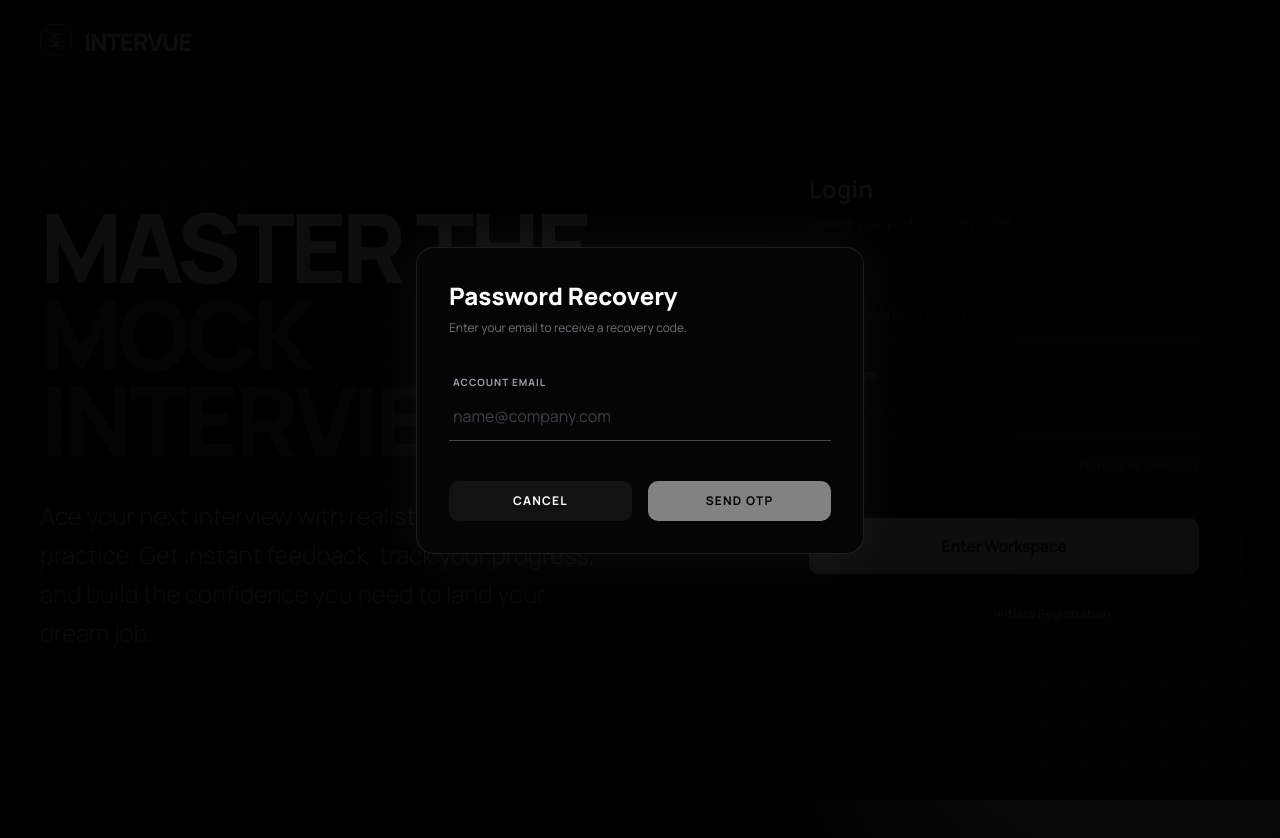
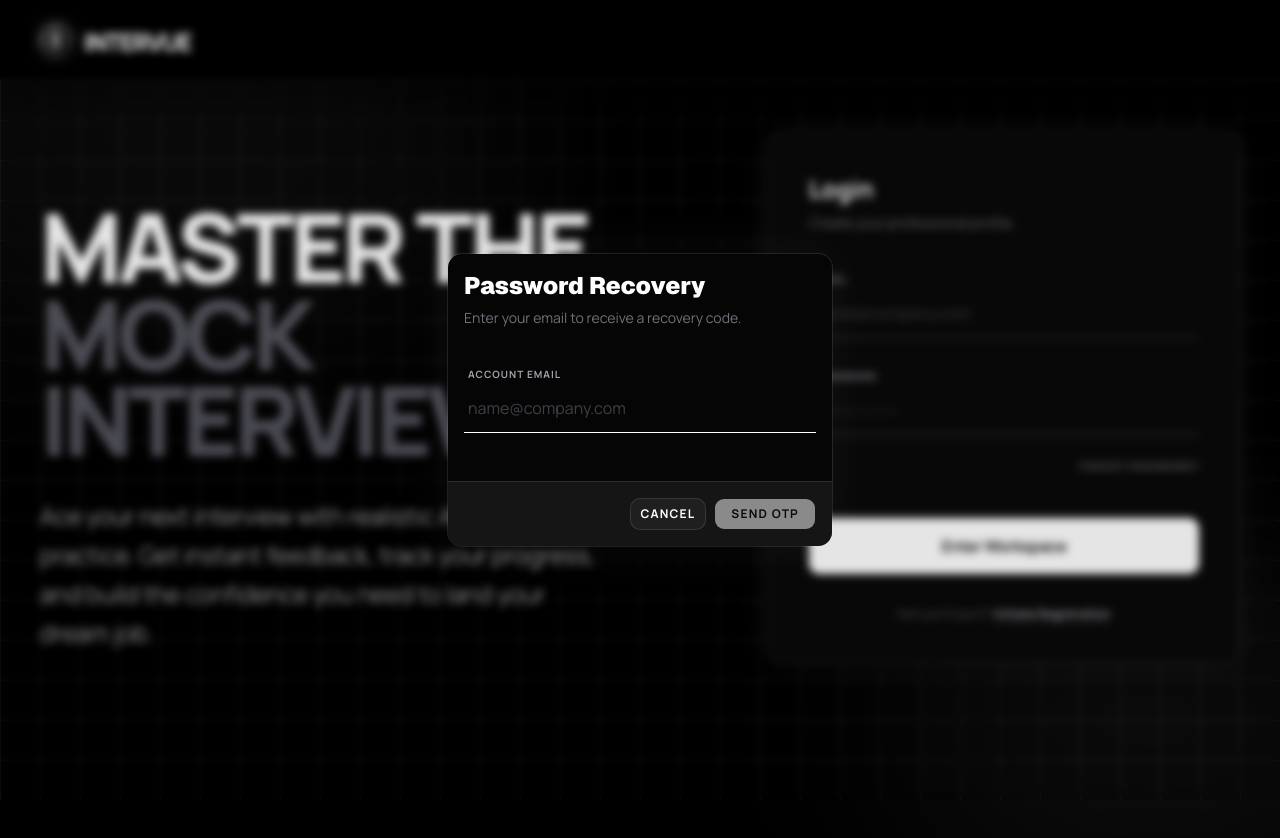
Before and after one commit to AtharvChanana/Intervue, a Next.js app in the folder frontend/: page / in a window 1280 px wide. Both pictures are taken after a click on the button "FORGOT PASSWORD?". Shown: the top 838 px of the page. Built offline with nearby package versions, Linux system fonts and the light colour scheme; no server answers.

Commit message:
style: replace all action modals with shadcn AlertDialog

```diff
--- a/frontend/app/dashboard/layout.tsx
+++ b/frontend/app/dashboard/layout.tsx
@@ -8,6 +8,17 @@ import Logo from '@/components/Logo';
 import { AnimatedStepper, Step } from '@/components/AnimatedStepper';
 import AnimatedIcon from '@/components/AnimatedIcon';
 import { Alert, AlertDescription, AlertTitle } from "@/components/ui/alert";
+import {
+  AlertDialog,
+  AlertDialogAction,
+  AlertDialogCancel,
+  AlertDialogContent,
+  AlertDialogDescription,
+  AlertDialogFooter,
+  AlertDialogHeader,
+  AlertDialogTitle,
+} from "@/components/ui/alert-dialog";
+import { Button } from "@/components/ui/button";
 
 export default function DashboardLayout({
   children,
@@ -1207,22 +1218,24 @@ export default function DashboardLayout({
         </header>
 
         {/* Logout Confirm Modal */}
-        {showLogoutConfirm && (
-          <div className="fixed inset-0 z-[200] bg-black/95 flex items-center justify-center p-4" onClick={() => setShowLogoutConfirm(false)}>
-            <div className="bg-black border border-white/10 rounded-2xl p-10 max-w-sm w-[95%] md:w-full shadow-2xl animate-in zoom-in-95 duration-200" onClick={(e) => e.stopPropagation()}>
-              <h2 className="text-2xl font-black text-white mb-2 text-center">Confirm Logout</h2>
-              <p className="text-zinc-400 text-sm mb-8 text-center">Are you sure you want to end your session and log out securely?</p>
-              <div className="flex flex-col gap-3">
-                <button onClick={() => { localStorage.removeItem('token'); router.push('/'); }} className="w-full bg-red-500/20 text-red-500 border border-red-500/20 py-4 rounded-lg font-bold tracking-widest uppercase text-xs hover:bg-red-500 hover:text-white transition-all">
+        <AlertDialog open={showLogoutConfirm} onOpenChange={setShowLogoutConfirm}>
+          <AlertDialogContent className="bg-[#050505] border-white/10 shadow-[0_0_50px_rgba(255,255,255,0.05)] sm:max-w-md gap-6">
+            <AlertDialogHeader>
+              <AlertDialogTitle className="text-2xl font-black text-white text-center">Confirm Logout</AlertDialogTitle>
+              <AlertDialogDescription className="text-zinc-500 text-sm text-center">
+                Are you sure you want to end your session and log out securely?
+              </AlertDialogDescription>
+            </AlertDialogHeader>
+            <AlertDialogFooter className="mt-4 flex-col sm:flex-col gap-3">
+              <Button onClick={() => { localStorage.removeItem('token'); router.push('/'); }} className="w-full bg-red-500/20 text-red-500 border border-red-500/20 py-4 rounded-lg font-bold tracking-widest uppercase text-xs hover:bg-red-500 hover:text-white transition-all">
                 Logout
-                </button>
-                <button onClick={() => setShowLogoutConfirm(false)} className="w-full bg-white/5 text-white py-4 rounded-lg font-bold tracking-widest uppercase text-xs hover:bg-white/10 transition-colors border border-white/5">
+              </Button>
+              <AlertDialogCancel onClick={() => setShowLogoutConfirm(false)} className="w-full mt-0 sm:mt-0 bg-white/5 text-white py-4 rounded-lg font-bold tracking-widest uppercase text-xs hover:bg-white/10 transition-colors border-white/5">
                 Stay Signed In
-                </button>
-              </div>
-            </div>
-          </div>
-        )}
+              </AlertDialogCancel>
+            </AlertDialogFooter>
+          </AlertDialogContent>
+        </AlertDialog>
 
         {/* Mobile Notifications Modal */}
         {showNotifications && (
@@ -1348,19 +1361,20 @@ export default function DashboardLayout({
         )}
 
         {/* Validate OTP Modal */}
-        {showVerifyOtpModal && (
-          <div className="fixed inset-0 z-[180] bg-black/95 flex items-center justify-center p-4">
-            <div className="bg-black border border-white/10 rounded-2xl p-10 max-w-sm w-[95%] md:w-full shadow-[0_0_50px_rgba(59,130,246,0.1)] animate-in zoom-in-95 duration-300">
-              <div className="flex flex-col items-center text-center">
-                 <AnimatedIcon name="mark_email_read" className="text-4xl text-blue-500 mb-4 animate-pulse" />
-                 <h2 className="text-2xl font-black text-white mb-2">Verify Email</h2>
-                 <p className="text-zinc-500 text-xs mb-8">Enter the 6-digit OTP code sent to your mock email console.</p>
-
-                 <input type="text" maxLength={6} className="w-full text-center tracking-[0.5em] text-3xl font-black bg-[#1A1A1A] border border-white/5 rounded-xl p-4 text-white focus:outline-none focus:border-blue-500/50 transition-colors mb-8"
+        <AlertDialog open={showVerifyOtpModal} onOpenChange={setShowVerifyOtpModal}>
+          <AlertDialogContent className="bg-[#050505] border-white/10 shadow-[0_0_50px_rgba(59,130,246,0.1)] sm:max-w-sm gap-6">
+            <AlertDialogHeader className="items-center">
+              <AnimatedIcon name="mark_email_read" className="text-4xl text-blue-500 mb-2 animate-pulse" />
+              <AlertDialogTitle className="text-2xl font-black text-white">Verify Email</AlertDialogTitle>
+              <AlertDialogDescription className="text-zinc-500 text-xs text-center">
+                Enter the 6-digit OTP code sent to your mock email console.
+              </AlertDialogDescription>
+            </AlertDialogHeader>
+            <div className="py-2">
+              <input type="text" maxLength={6} className="w-full text-center tracking-[0.5em] text-3xl font-black bg-[#1A1A1A] border border-white/5 rounded-xl p-4 text-white focus:outline-none focus:border-blue-500/50 transition-colors mb-6"
                      placeholder="000000"
                      value={verifyOtpCode} onChange={e => setVerifyOtpCode(e.target.value.replace(/\D/g, ''))} />
-
-                 <div className="text-zinc-400 text-xs text-center mt-[-1rem] mb-6">
+              <div className="text-zinc-400 text-xs text-center">
                 {resendCountdown > 0 ? (
                   <span>Resend code in <strong className="text-white">{resendCountdown}s</strong></span>
                 ) : (
@@ -1369,32 +1383,33 @@ export default function DashboardLayout({
                   </button>
                 )}
               </div>
-
-                 <div className="flex gap-4 w-full">
-                   <button onClick={() => { setShowVerifyOtpModal(false); setShowProfileModal(true); setVerifyOtpCode(""); }} className="flex-1 bg-white/5 text-white py-4 rounded-lg font-bold tracking-widest uppercase text-xs hover:bg-white/10 transition-colors border border-white/5">Cancel</button>
-                   <button onClick={handleVerifyOTP} disabled={verifyOtpCode.length !== 6 || isProcessingOTP} className="flex-1 bg-blue-600 text-white py-4 rounded-lg font-bold tracking-widest uppercase text-xs hover:bg-blue-500 transition-colors shadow-[0_0_20px_rgba(59,130,246,0.3)] disabled:opacity-50">
+            </div>
+            <AlertDialogFooter className="flex-col sm:flex-col gap-3">
+              <Button onClick={(e) => { e.preventDefault(); handleVerifyOTP(); }} disabled={verifyOtpCode.length !== 6 || isProcessingOTP} className="w-full bg-blue-600 text-white py-4 rounded-lg font-bold tracking-widest uppercase text-xs hover:bg-blue-500 transition-colors shadow-[0_0_20px_rgba(59,130,246,0.3)] disabled:opacity-50">
                 Verify
-                  </button>
-                 </div>
-              </div>
-            </div>
-          </div>
-        )}
+              </Button>
+              <AlertDialogCancel onClick={() => { setShowVerifyOtpModal(false); setShowProfileModal(true); setVerifyOtpCode(""); }} className="w-full mt-0 sm:mt-0 bg-white/5 text-white py-4 rounded-lg font-bold tracking-widest uppercase text-xs hover:bg-white/10 transition-colors border-white/5">
+                Cancel
+              </AlertDialogCancel>
+            </AlertDialogFooter>
+          </AlertDialogContent>
+        </AlertDialog>
 
         {/* Update Email OTP Modal */}
-        {showUpdateEmailOtpModal && (
-          <div className="fixed inset-0 z-[190] bg-black/95 flex items-center justify-center p-4">
-            <div className="bg-black border border-white/10 rounded-2xl p-10 max-w-sm w-[95%] md:w-full shadow-[0_0_50px_rgba(59,130,246,0.1)] animate-in zoom-in-95 duration-300">
-              <div className="flex flex-col items-center text-center">
-                 <AnimatedIcon name="lock_person" className="text-4xl text-blue-500 mb-4 animate-pulse" />
-                 <h2 className="text-2xl font-black text-white mb-2">Confirm Identity</h2>
-                 <p className="text-zinc-500 text-xs mb-8">Enter the 6-digit verification code sent to your <strong className="text-white">{newEmailInput}</strong> email mock console to finalize the update.</p>
-
-                 <input type="text" maxLength={6} className="w-full text-center tracking-[0.5em] text-3xl font-black bg-[#1A1A1A] border border-white/5 rounded-xl p-4 text-white focus:outline-none focus:border-blue-500/50 transition-colors mb-8"
+        <AlertDialog open={showUpdateEmailOtpModal} onOpenChange={setShowUpdateEmailOtpModal}>
+          <AlertDialogContent className="bg-[#050505] border-white/10 shadow-[0_0_50px_rgba(59,130,246,0.1)] sm:max-w-sm gap-6">
+            <AlertDialogHeader className="items-center">
+              <AnimatedIcon name="lock_person" className="text-4xl text-blue-500 mb-2 animate-pulse" />
+              <AlertDialogTitle className="text-2xl font-black text-white">Confirm Identity</AlertDialogTitle>
+              <AlertDialogDescription className="text-zinc-500 text-xs text-center">
+                Enter the 6-digit verification code sent to your <strong className="text-white">{newEmailInput}</strong> email mock console to finalize the update.
+              </AlertDialogDescription>
+            </AlertDialogHeader>
+            <div className="py-2">
+              <input type="text" maxLength={6} className="w-full text-center tracking-[0.5em] text-3xl font-black bg-[#1A1A1A] border border-white/5 rounded-xl p-4 text-white focus:outline-none focus:border-blue-500/50 transition-colors mb-6"
                      placeholder="000000"
                      value={updateEmailOtpCode} onChange={e => setUpdateEmailOtpCode(e.target.value.replace(/\D/g, ''))} />
-
-                 <div className="text-zinc-400 text-xs text-center mt-[-1rem] mb-6">
+              <div className="text-zinc-400 text-xs text-center">
                 {resendCountdown > 0 ? (
                   <span>Resend code in <strong className="text-white">{resendCountdown}s</strong></span>
                 ) : (
@@ -1403,17 +1418,17 @@ export default function DashboardLayout({
                   </button>
                 )}
               </div>
-
-                 <div className="flex gap-4 w-full">
-                   <button onClick={() => { setShowUpdateEmailOtpModal(false); setShowSettingsModal(true); setUpdateEmailOtpCode(""); }} className="flex-1 bg-white/5 text-white py-4 rounded-lg font-bold tracking-widest uppercase text-xs hover:bg-white/10 transition-colors border border-white/5">Cancel</button>
-                   <button onClick={handleVerifyEmailUpdate} disabled={updateEmailOtpCode.length !== 6 || isProcessingOTP} className="flex-1 bg-blue-600 text-white py-4 rounded-lg font-bold tracking-widest uppercase text-xs hover:bg-blue-500 transition-colors shadow-[0_0_20px_rgba(59,130,246,0.3)] disabled:opacity-50">
+            </div>
+            <AlertDialogFooter className="flex-col sm:flex-col gap-3">
+              <Button onClick={(e) => { e.preventDefault(); handleVerifyEmailUpdate(); }} disabled={updateEmailOtpCode.length !== 6 || isProcessingOTP} className="w-full bg-blue-600 text-white py-4 rounded-lg font-bold tracking-widest uppercase text-xs hover:bg-blue-500 transition-colors shadow-[0_0_20px_rgba(59,130,246,0.3)] disabled:opacity-50">
                 Verify & Update
-                  </button>
-                 </div>
-              </div>
-            </div>
-          </div>
-        )}
+              </Button>
+              <AlertDialogCancel onClick={() => { setShowUpdateEmailOtpModal(false); setShowSettingsModal(true); setUpdateEmailOtpCode(""); }} className="w-full mt-0 sm:mt-0 bg-white/5 text-white py-4 rounded-lg font-bold tracking-widest uppercase text-xs hover:bg-white/10 transition-colors border-white/5">
+                Cancel
+              </AlertDialogCancel>
+            </AlertDialogFooter>
+          </AlertDialogContent>
+        </AlertDialog>
 
         {/* Main Content Canvas */}
         <main className="mt-20 md:mt-20 p-6 md:p-12 flex-1">
--- a/frontend/app/page.tsx
+++ b/frontend/app/page.tsx
@@ -4,6 +4,17 @@ import { useState, useEffect } from 'react';
 import { useRouter } from 'next/navigation';
 import { fetchApi } from '@/lib/api';
 import Logo from '@/components/Logo';
+import {
+  AlertDialog,
+  AlertDialogAction,
+  AlertDialogCancel,
+  AlertDialogContent,
+  AlertDialogDescription,
+  AlertDialogFooter,
+  AlertDialogHeader,
+  AlertDialogTitle,
+} from "@/components/ui/alert-dialog";
+import { Button } from "@/components/ui/button";
 
 export default function LandingPage() {
   const router = useRouter();
@@ -205,14 +216,16 @@ export default function LandingPage() {
         </section>
       </main>
 
-      {showForgotModal && (
-        <div className="fixed inset-0 z-50 bg-black/95 flex items-center justify-center p-4">
-          <div className="bg-[#050505] border border-white/10 rounded-2xl w-full max-w-md p-8 shadow-[0_0_50px_rgba(255,255,255,0.05)] animate-in zoom-in-95 duration-300">
-            <h2 className="text-2xl font-black text-white mb-2">Password Recovery</h2>
-            <p className="text-zinc-500 text-xs mb-8">
+      <AlertDialog open={showForgotModal} onOpenChange={setShowForgotModal}>
+        <AlertDialogContent className="bg-[#050505] border-white/10 shadow-[0_0_50px_rgba(255,255,255,0.05)] sm:max-w-md gap-6">
+          <AlertDialogHeader>
+            <AlertDialogTitle className="text-2xl font-black text-white">Password Recovery</AlertDialogTitle>
+            <AlertDialogDescription className="text-zinc-500 text-sm">
               {forgotStep === 1 ? "Enter your email to receive a recovery code." : "Enter your code and new password."}
-            </p>
+            </AlertDialogDescription>
+          </AlertDialogHeader>
 
+          <div className="py-2">
             {forgotError && (
               <div className="bg-red-500/10 border border-red-500/20 text-red-400 p-4 rounded-xl text-xs mb-6 font-medium">
                 {forgotError}
@@ -236,12 +249,6 @@ export default function LandingPage() {
                     value={forgotEmail}
                     onChange={(e) => setForgotEmail(e.target.value)}
                   />
-                </div>
-                <div className="flex gap-4 pt-4">
-                  <button onClick={() => setShowForgotModal(false)} className="flex-1 py-3 text-xs bg-white/5 text-white rounded-lg font-bold hover:bg-white/10 transition-colors uppercase tracking-widest">Cancel</button>
-                  <button onClick={handleSendForgotOtp} disabled={isProcessingForgot || !forgotEmail} className="flex-1 py-3 text-xs bg-white text-black rounded-lg font-bold hover:bg-zinc-200 transition-colors uppercase tracking-widest disabled:opacity-50">
-                    {isProcessingForgot ? 'Sending...' : 'Send OTP'}
-                  </button>
                 </div>
               </div>
             ) : (
@@ -267,17 +274,26 @@ export default function LandingPage() {
                     onChange={(e) => setForgotNewPassword(e.target.value)}
                   />
                 </div>
-                <div className="flex gap-4 pt-4">
-                  <button onClick={() => setShowForgotModal(false)} className="flex-1 py-3 text-xs bg-white/5 text-white rounded-lg font-bold hover:bg-white/10 transition-colors uppercase tracking-widest">Cancel</button>
-                  <button onClick={handleResetPassword} disabled={isProcessingForgot || forgotOtp.length !== 6 || !forgotNewPassword} className="flex-1 py-3 text-xs bg-white text-black rounded-lg font-bold hover:bg-zinc-200 transition-colors uppercase tracking-widest disabled:opacity-50">
-                    {isProcessingForgot ? 'Resetting...' : 'Reset Password'}
-                  </button>
-                </div>
               </div>
             )}
           </div>
-        </div>
-      )}
+
+          <AlertDialogFooter className="mt-4">
+            <AlertDialogCancel onClick={() => setShowForgotModal(false)} className="bg-white/5 text-white border-white/10 hover:bg-white/10 hover:text-white uppercase tracking-widest text-xs font-bold rounded-lg border">
+              Cancel
+            </AlertDialogCancel>
+            {forgotStep === 1 ? (
+              <Button onClick={(e) => { e.preventDefault(); handleSendForgotOtp(); }} disabled={isProcessingForgot || !forgotEmail} className="bg-white text-black hover:bg-zinc-200 uppercase tracking-widest text-xs font-bold rounded-lg px-4 py-2">
+                {isProcessingForgot ? 'Sending...' : 'Send OTP'}
+              </Button>
+            ) : (
+              <Button onClick={(e) => { e.preventDefault(); handleResetPassword(); }} disabled={isProcessingForgot || forgotOtp.length !== 6 || !forgotNewPassword} className="bg-white text-black hover:bg-zinc-200 uppercase tracking-widest text-xs font-bold rounded-lg px-4 py-2">
+                {isProcessingForgot ? 'Resetting...' : 'Reset Password'}
+              </Button>
+            )}
+          </AlertDialogFooter>
+        </AlertDialogContent>
+      </AlertDialog>
 
     </>
   );
--- /dev/null
+++ b/frontend/components/ui/alert-dialog.tsx
@@ -0,0 +1,187 @@
+"use client"
+
+import * as React from "react"
+import { AlertDialog as AlertDialogPrimitive } from "@base-ui/react/alert-dialog"
+
+import { cn } from "@/lib/utils"
+import { Button } from "@/components/ui/button"
+
+function AlertDialog({ ...props }: AlertDialogPrimitive.Root.Props) {
+  return <AlertDialogPrimitive.Root data-slot="alert-dialog" {...props} />
+}
+
+function AlertDialogTrigger({ ...props }: AlertDialogPrimitive.Trigger.Props) {
+  return (
+    <AlertDialogPrimitive.Trigger data-slot="alert-dialog-trigger" {...props} />
+  )
+}
+
+function AlertDialogPortal({ ...props }: AlertDialogPrimitive.Portal.Props) {
+  return (
+    <AlertDialogPrimitive.Portal data-slot="alert-dialog-portal" {...props} />
+  )
+}
+
+function AlertDialogOverlay({
+  className,
+  ...props
+}: AlertDialogPrimitive.Backdrop.Props) {
+  return (
+    <AlertDialogPrimitive.Backdrop
+      data-slot="alert-dialog-overlay"
+      className={cn(
+        "fixed inset-0 isolate z-50 bg-black/10 duration-100 supports-backdrop-filter:backdrop-blur-xs data-open:animate-in data-open:fade-in-0 data-closed:animate-out data-closed:fade-out-0",
+        className
+      )}
+      {...props}
+    />
+  )
+}
+
+function AlertDialogContent({
+  className,
+  size = "default",
+  ...props
+}: AlertDialogPrimitive.Popup.Props & {
+  size?: "default" | "sm"
+}) {
+  return (
+    <AlertDialogPortal>
+      <AlertDialogOverlay />
+      <AlertDialogPrimitive.Popup
+        data-slot="alert-dialog-content"
+        data-size={size}
+        className={cn(
+          "group/alert-dialog-content fixed top-1/2 left-1/2 z-50 grid w-full -translate-x-1/2 -translate-y-1/2 gap-4 rounded-xl bg-popover p-4 text-popover-foreground ring-1 ring-foreground/10 duration-100 outline-none data-[size=default]:max-w-xs data-[size=sm]:max-w-xs data-[size=default]:sm:max-w-sm data-open:animate-in data-open:fade-in-0 data-open:zoom-in-95 data-closed:animate-out data-closed:fade-out-0 data-closed:zoom-out-95",
+          className
+        )}
+        {...props}
+      />
+    </AlertDialogPortal>
+  )
+}
+
+function AlertDialogHeader({
+  className,
+  ...props
+}: React.ComponentProps<"div">) {
+  return (
+    <div
+      data-slot="alert-dialog-header"
+      className={cn(
+        "grid grid-rows-[auto_1fr] place-items-center gap-1.5 text-center has-data-[slot=alert-dialog-media]:grid-rows-[auto_auto_1fr] has-data-[slot=alert-dialog-media]:gap-x-4 sm:group-data-[size=default]/alert-dialog-content:place-items-start sm:group-data-[size=default]/alert-dialog-content:text-left sm:group-data-[size=default]/alert-dialog-content:has-data-[slot=alert-dialog-media]:grid-rows-[auto_1fr]",
+        className
+      )}
+      {...props}
+    />
+  )
+}
+
+function AlertDialogFooter({
+  className,
+  ...props
+}: React.ComponentProps<"div">) {
+  return (
+    <div
+      data-slot="alert-dialog-footer"
+      className={cn(
+        "-mx-4 -mb-4 flex flex-col-reverse gap-2 rounded-b-xl border-t bg-muted/50 p-4 group-data-[size=sm]/alert-dialog-content:grid group-data-[size=sm]/alert-dialog-content:grid-cols-2 sm:flex-row sm:justify-end",
+        className
+      )}
+      {...props}
+    />
+  )
+}
+
+function AlertDialogMedia({
+  className,
+  ...props
+}: React.ComponentProps<"div">) {
+  return (
+    <div
+      data-slot="alert-dialog-media"
+      className={cn(
+        "mb-2 inline-flex size-10 items-center justify-center rounded-md bg-muted sm:group-data-[size=default]/alert-dialog-content:row-span-2 *:[svg:not([class*='size-'])]:size-6",
+        className
+      )}
+      {...props}
+    />
+  )
+}
+
+function AlertDialogTitle({
+  className,
+  ...props
+}: React.ComponentProps<typeof AlertDialogPrimitive.Title>) {
+  return (
+    <AlertDialogPrimitive.Title
+      data-slot="alert-dialog-title"
+      className={cn(
+        "font-heading text-base font-medium sm:group-data-[size=default]/alert-dialog-content:group-has-data-[slot=alert-dialog-media]/alert-dialog-content:col-start-2",
+        className
+      )}
+      {...props}
+    />
+  )
+}
+
+function AlertDialogDescription({
+  className,
+  ...props
+}: React.ComponentProps<typeof AlertDialogPrimitive.Description>) {
+  return (
+    <AlertDialogPrimitive.Description
+      data-slot="alert-dialog-description"
+      className={cn(
+        "text-sm text-balance text-muted-foreground md:text-pretty *:[a]:underline *:[a]:underline-offset-3 *:[a]:hover:text-foreground",
+        className
+      )}
+      {...props}
+    />
+  )
+}
+
+function AlertDialogAction({
+  className,
+  ...props
+}: React.ComponentProps<typeof Button>) {
+  return (
+    <Button
+      data-slot="alert-dialog-action"
+      className={cn(className)}
+      {...props}
+    />
+  )
+}
+
+function AlertDialogCancel({
+  className,
+  variant = "outline",
+  size = "default",
+  ...props
+}: AlertDialogPrimitive.Close.Props &
+  Pick<React.ComponentProps<typeof Button>, "variant" | "size">) {
+  return (
+    <AlertDialogPrimitive.Close
+      data-slot="alert-dialog-cancel"
+      className={cn(className)}
+      render={<Button variant={variant} size={size} />}
+      {...props}
+    />
+  )
+}
+
+export {
+  AlertDialog,
+  AlertDialogAction,
+  AlertDialogCancel,
+  AlertDialogContent,
+  AlertDialogDescription,
+  AlertDialogFooter,
+  AlertDialogHeader,
+  AlertDialogMedia,
+  AlertDialogOverlay,
+  AlertDialogPortal,
+  AlertDialogTitle,
+  AlertDialogTrigger,
+}
```
Also changed, not shown: frontend/app/dashboard/session/[id]/page.tsx (+29 -14 lines). Lines whose indentation alone changed are shown as unchanged.
